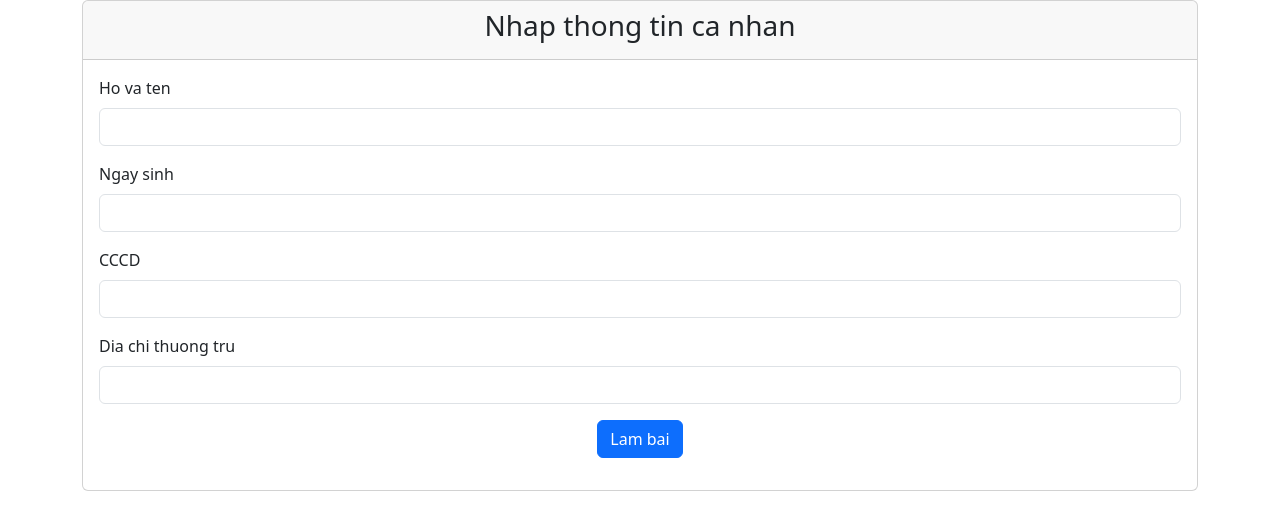
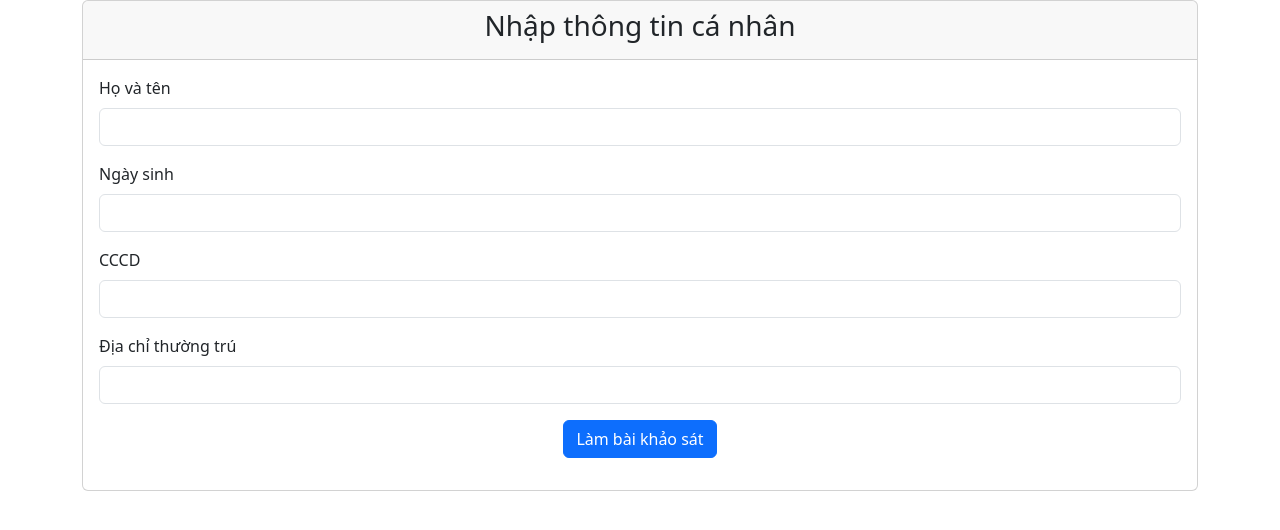
Before and after one commit to mahniee03/Th-c-h-nh-Web-1, a plain HTML site: page index.html in a window 1280 px wide. Drawn offline with nearby package versions, Linux system fonts and the light colour scheme.

Commit message:
Update index.html

```diff
--- a/index.html
+++ b/index.html
@@ -25,15 +25,15 @@
     <div class="container">
       <div class="card">
         <div class="card-header">
-          <h3 class="text-center">Nhap thong tin ca nhan</h3>
+          <h3 class="text-center">Nhập thông tin cá nhân</h3>
         </div>
         <div class="card-body">
           <div class="mb-3">
-            <label for="name" class="form-label">Ho va ten</label>
+            <label for="name" class="form-label">Họ và tên</label>
             <input type="text" class="form-control" id="name" name="name" />
           </div>
           <div class="mb-3">
-            <label for="dob" class="form-label">Ngay sinh</label>
+            <label for="dob" class="form-label">Ngày sinh</label>
             <input type="text" class="form-control" id="dob" name="dob" />
           </div>
           <div class="mb-3">
@@ -41,7 +41,7 @@
             <input type="text" class="form-control" id="cccd" name="cccd" />
           </div>
           <div class="mb-3">
-            <label for="address" class="form-label">Dia chi thuong tru</label>
+            <label for="address" class="form-label">Địa chỉ thường trú</label>
             <input
               type="text"
               class="form-control"
@@ -50,7 +50,7 @@
             />
           </div>
           <div class="mb-3 d-flex justify-content-center">
-            <a href="lambai.html" class="btn btn-primary">Lam bai</a>
+            <a href="lambai.html" class="btn btn-primary">Làm bài khảo sát</a>
           </div>
         </div>
       </div>
```
